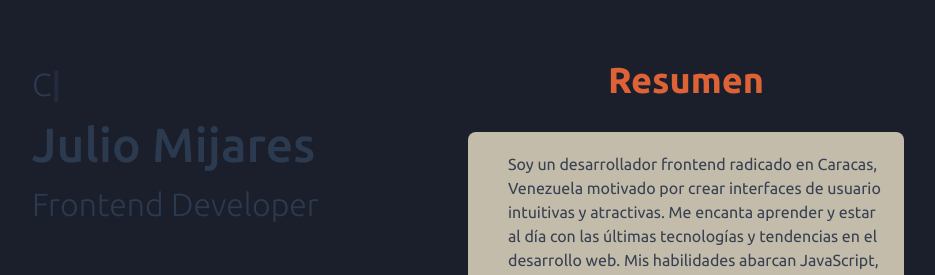
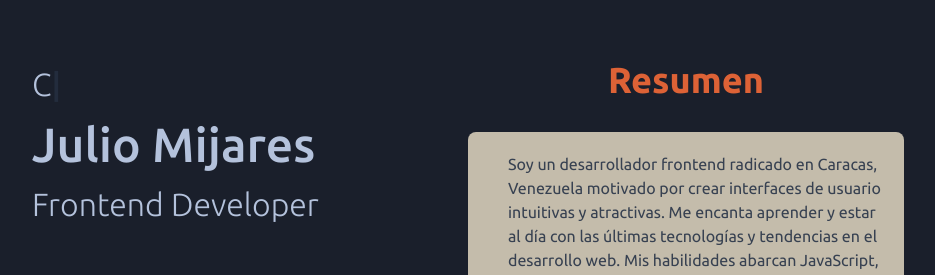
Before and after one commit to julioocmc/portfolio, a React (Vite) app: page / in a window 1280 px wide. Shown: the top 275 px of the page, without its empty margins (172-1107 px from the left). Built offline with nearby package versions, Linux system fonts and the light colour scheme.

Commit message:
Actualizar estilos de texto en AnimatedText para usar variables CSS

```diff
--- a/src/components/AnimatedText.tsx
+++ b/src/components/AnimatedText.tsx
@@ -35,12 +35,17 @@ const AnimatedText = () => {
   }, [displayedText, isDeleting, index]);
 
   return (
-    <div className="animated-text">
+    <div className="animated-text" style={{ color: 'var(--secondary-black)' }}>
       <div>
         {displayedText}
         <span className={blinkFast ? 'cursor-fast-blink' : 'cursor'}>|</span>
         <br />
-        <span className="animated-text ">Julio Mijares</span>
+        <span
+          className="animated-text"
+          style={{ color: 'var(--secondary-black)' }}
+        >
+          Julio Mijares
+        </span>
       </div>
       <div>Frontend Developer</div>
     </div>
```
